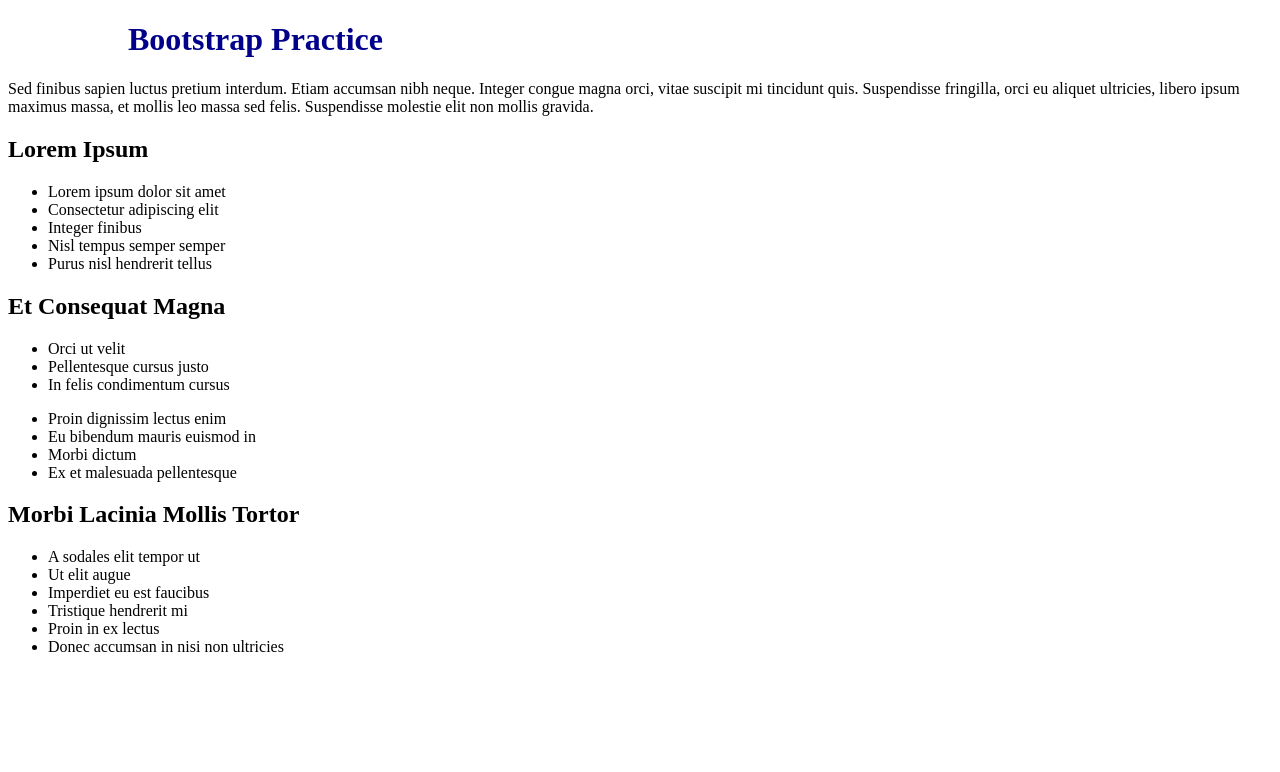
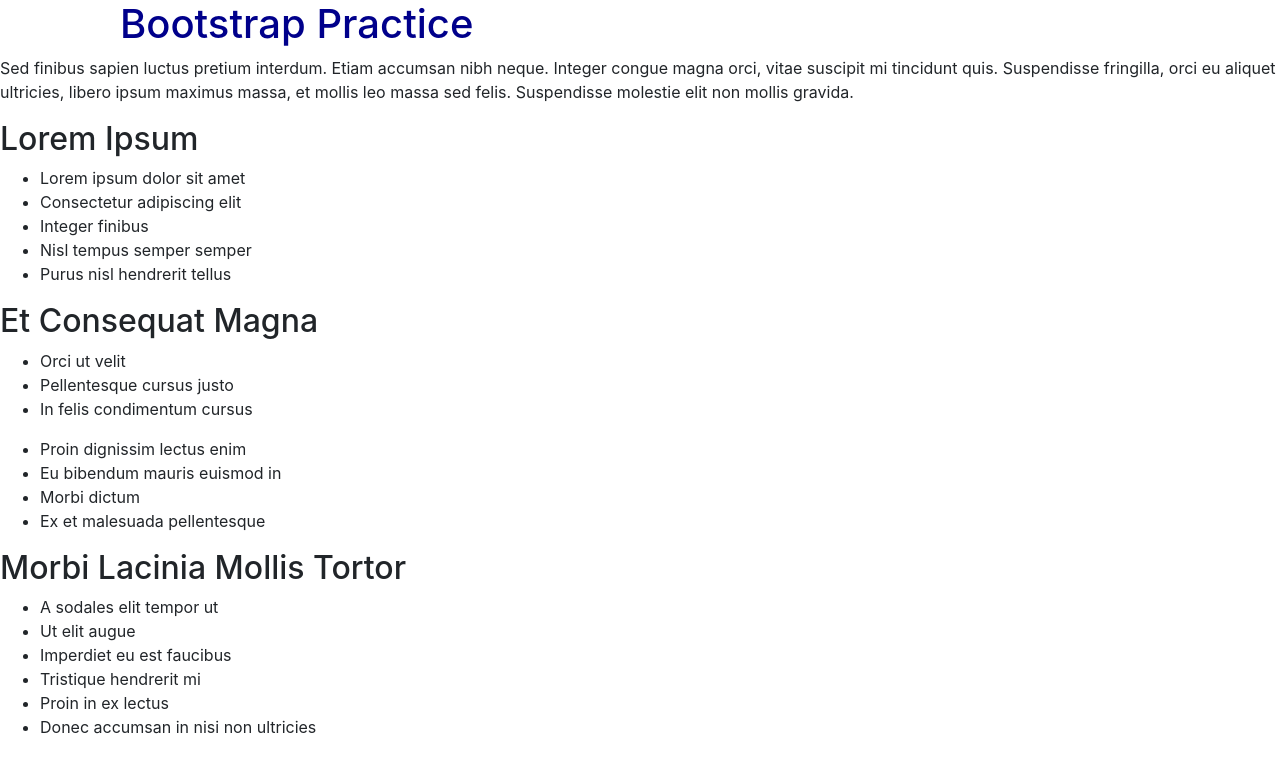
Before and after one commit to Okimani/week-two-js-moringa, a plain HTML site: page index.html in a window 1280 px wide. Drawn offline with nearby package versions, Linux system fonts and the light colour scheme.

Commit message:
added automatic bootstrap download

```diff
--- a/index.html
+++ b/index.html
@@ -8,6 +8,8 @@
     <!-- Link to Bootstrap -->
     <!-- Method One: Manual Download -->
     <link href="css/new.css" rel="stylesheet" type="text/css">
+    <!-- Method Two: Automatic Download -->
+    <link rel="stylesheet" href="https://stackpath.bootstrapcdn.com/bootstrap/4.3.1/css/bootstrap.min.css" integrity="sha384-ggOyR0iXCbMQv3Xipma34MD+dH/1fQ784/j6cY/iJTQUOhcWr7x9JvoRxT2MZw1T" crossorigin="anonymous">
 
 </head>
 <body>
```
